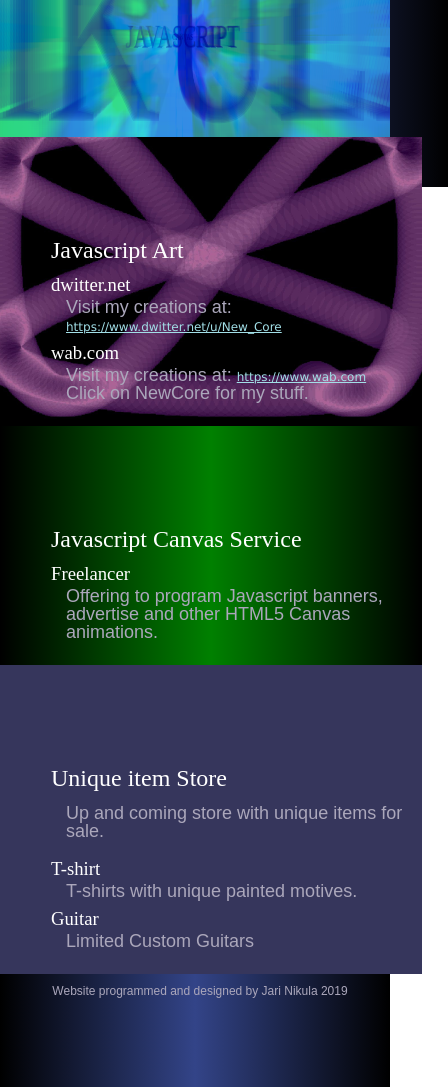
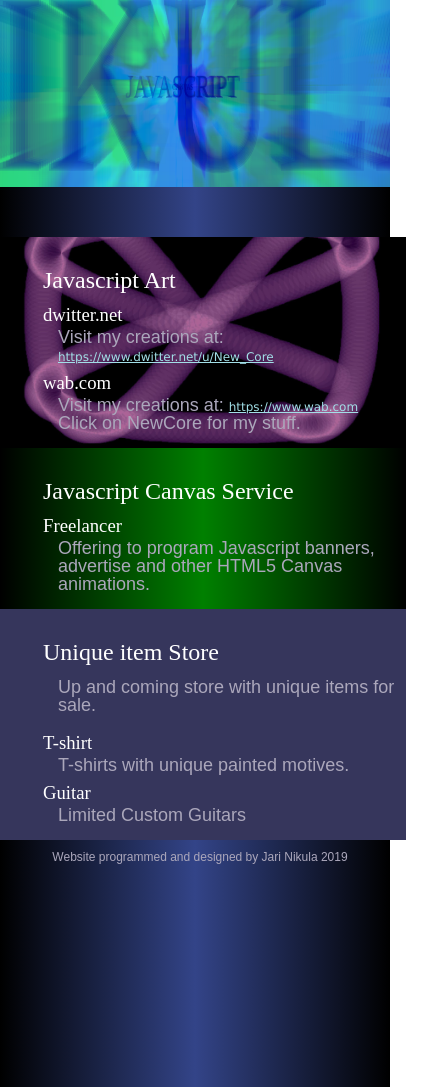
Before and after one commit to JariNikula/nikula-canvas, a plain HTML site: page index.htm in a window 390 px wide. Shown: the part 113-1200 px from the top of the page, 448 px wide, since content can reach past the window. Drawn offline with Linux system fonts and the light colour scheme; animation ran at ten frames a second.

Commit message:
Add files via upload

```diff
--- a/stilmall.css
+++ b/stilmall.css
@@ -29,6 +29,7 @@
     html, body {
         height: 100%;
         margin: 0;
+        padding: 0px;
       }
 
     #myCanvas{
@@ -61,9 +62,10 @@
 
    .head {
         background-image: linear-gradient(to right, black ,#334488,black);
-        width: 120%;
+        width: 100%;
         height: 450px;
-        margin: -50px -20px;
+        margin: 0px;
+        padding: 0px;
         border: none;
         box-sizing: border-box;
    }
@@ -105,12 +107,12 @@
    .col {
         display: table-cell;
         padding: 16px;
-        padding-top: 100px;
+        padding-top: 10px;
     }
     .col1 {
         display: table-cell;
         padding: 16px;
-        padding-top: 100px;
+        padding-top: 50px;
         width: 33%;
         background-image: url("col1bg.jpg");
         background-attachment: fixed;
@@ -121,7 +123,7 @@
     .col2 {
         display: table-cell;
         padding: 16px;
-        padding-top: 100px;
+        padding-top: 50px;
         width: 33%;
         background-image: linear-gradient(to right, black ,green, black);
     }
@@ -141,11 +143,12 @@
 
 
    @media screen and (max-width: 960px){
+
     .head {
         background-image: linear-gradient(to right, black ,#334488,black);
-        width: 120%;
+        width: 100%;
         height: 350px;
-        margin: -50px -20px;
+        margin: 0px;
         border: none;
         box-sizing: border-box;
    }
@@ -163,11 +166,13 @@
 
     .col {
         display: block;
+        padding: 0px;
+        margin: 0px;
     }
     .col1 {
         display: block;
-        padding: 16px;
-        padding-top: 100px;
+        padding: 8px;
+        padding-top: 30px;
         width: 100%;
         background-image: url("col1bg.jpg");
         background-attachment: fixed;
@@ -177,15 +182,15 @@
     }
     .col2 {
         display: block;
-        padding: 16px;
-        padding-top: 100px;
+        padding: 8px;
+        padding-top: 30px;
         width: 100%;
         background-image: linear-gradient(to right, black ,green, black);
     }
     .col3 {
         display: block;
-        padding: 16px;
-        padding-top: 100px;
+        padding: 8px;
+        padding-top: 30px;
         width: 100%;
     }
     div.col1 p, div.col2 p, div.col3 p {
```
